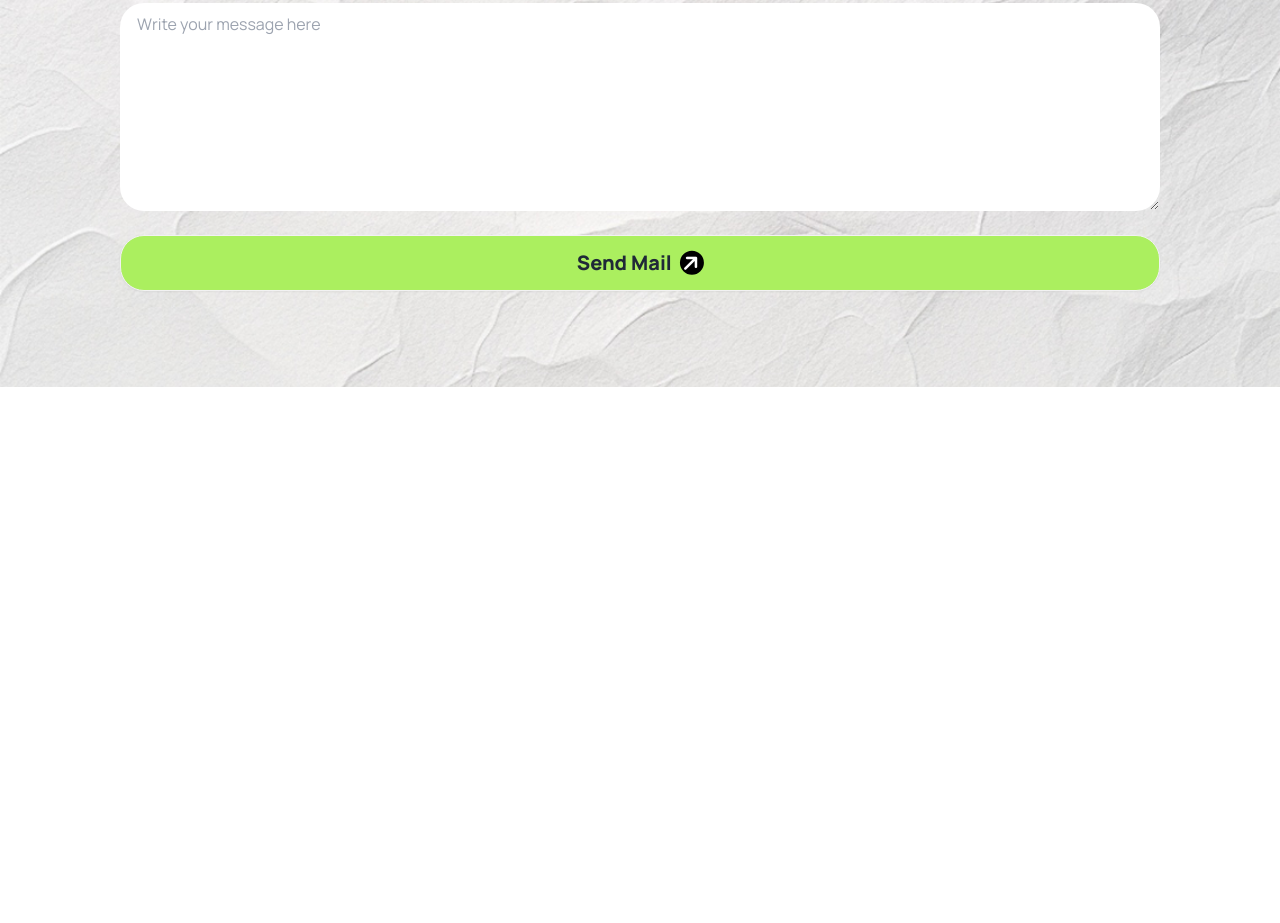
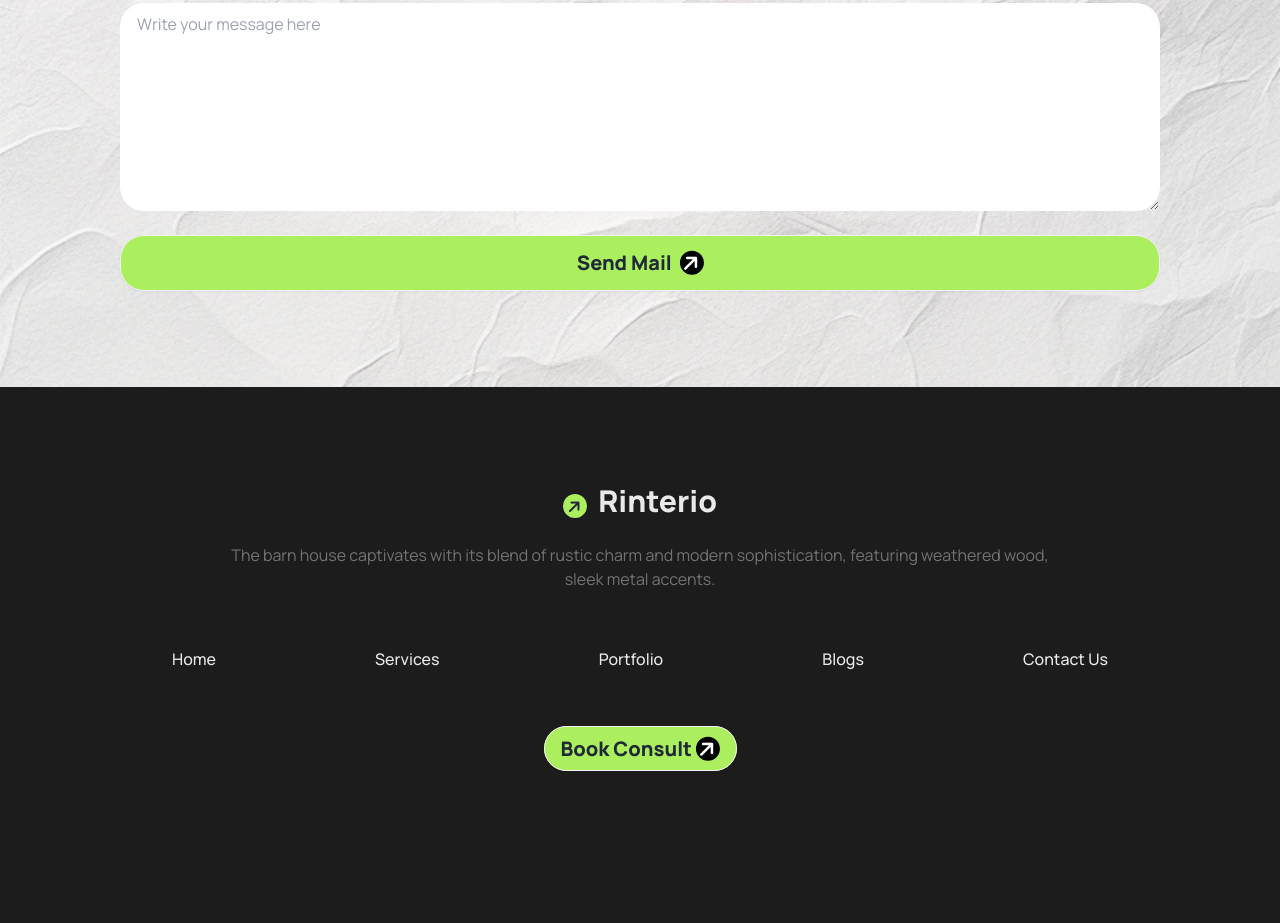
Before and after one commit to mdhasanshuvo/assignment-03, a plain HTML site: page index.html in a window 1280 px wide. Shown: the part 4581-5504 px from the top of the page. Before the commit the page ends 4968 px from the top, so only its background shows below. Drawn offline with nearby package versions, Linux system fonts and the light colour scheme.

Commit message:
Footer section added

```diff
--- a/index.html
+++ b/index.html
@@ -493,8 +493,39 @@
 
     </main>
 
-    <footer>
+    <footer class="bg-[#1C1C1C]">
+        <div class="container mx-auto px-4 py-8 md:py-20 lg:py-24">
 
+            <!-- text  -->
+            <div class="sm:w-11/12 lg:w-9/12 mx-auto text-center ">
+                <div class="">
+                    <i class="fa-solid fa-arrow-right bg-green-primary rounded-full -rotate-45 p-1 pr-1.5"></i>
+                    <a class="text-3xl font-extrabold pl-2 text-[#E9E9E9]">Rinterio</a>
+                </div>
+                <p class="py-6 text-[15px] md:text-base text-subtitle-primary-2 w-11/12 mx-auto">The barn
+                    house captivates with its blend of rustic charm and modern sophistication, featuring weathered
+                    wood, sleek metal accents.</p>
+            </div>
+
+            <!-- links  -->
+            <ul
+                class="text-[#E9E9E9] sm:w-11/12 lg:w-9/12 text-center space-y-6 sm:space-y-0 sm:my-8 sm:flex justify-between mx-auto text-base font-medium">
+                <li><a href="">Home</a></li>
+                <li><a href="">Services</a></li>
+                <li><a href="">Portfolio</a></li>
+                <li><a href="">Blogs</a></li>
+                <li><a href="">Contact Us</a></li>
+            </ul>
+
+            <!-- book  -->
+            <div class="sm:w-11/12 lg:w-9/12 mx-auto text-center my-6 sm:my-16">
+                <a
+                    class="btn bg-green-primary text-lg  sm:text-xl font-extrabold rounded-3xl md:inline py-1 md:py-2">Book
+                    Consult
+                    <i class="fa-solid fa-arrow-right bg-black rounded-full -rotate-45 p-0.5 pr-1 text-white"></i>
+                </a>
+            </div>
+        </div>
     </footer>
 
 </body>
```
